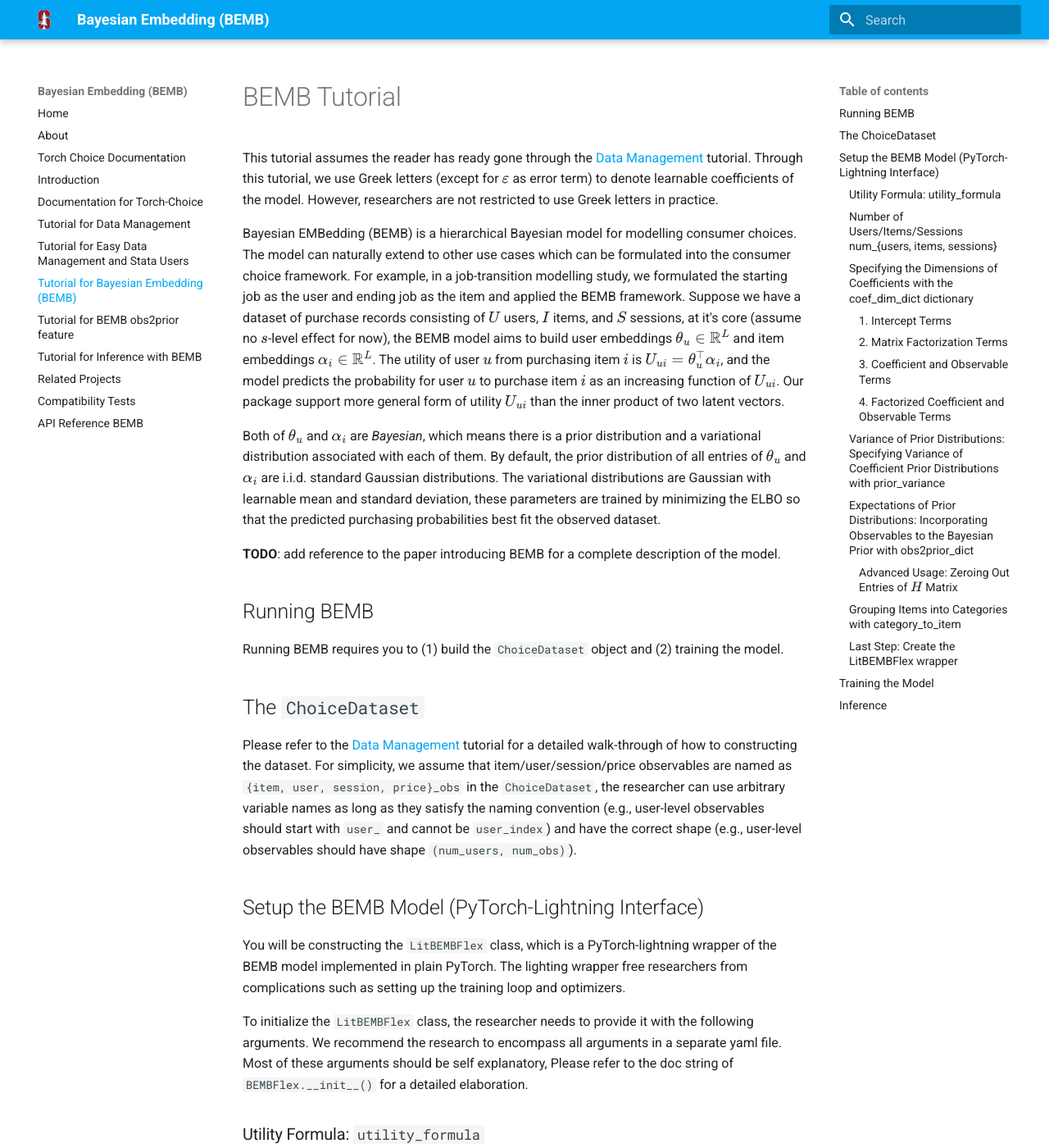
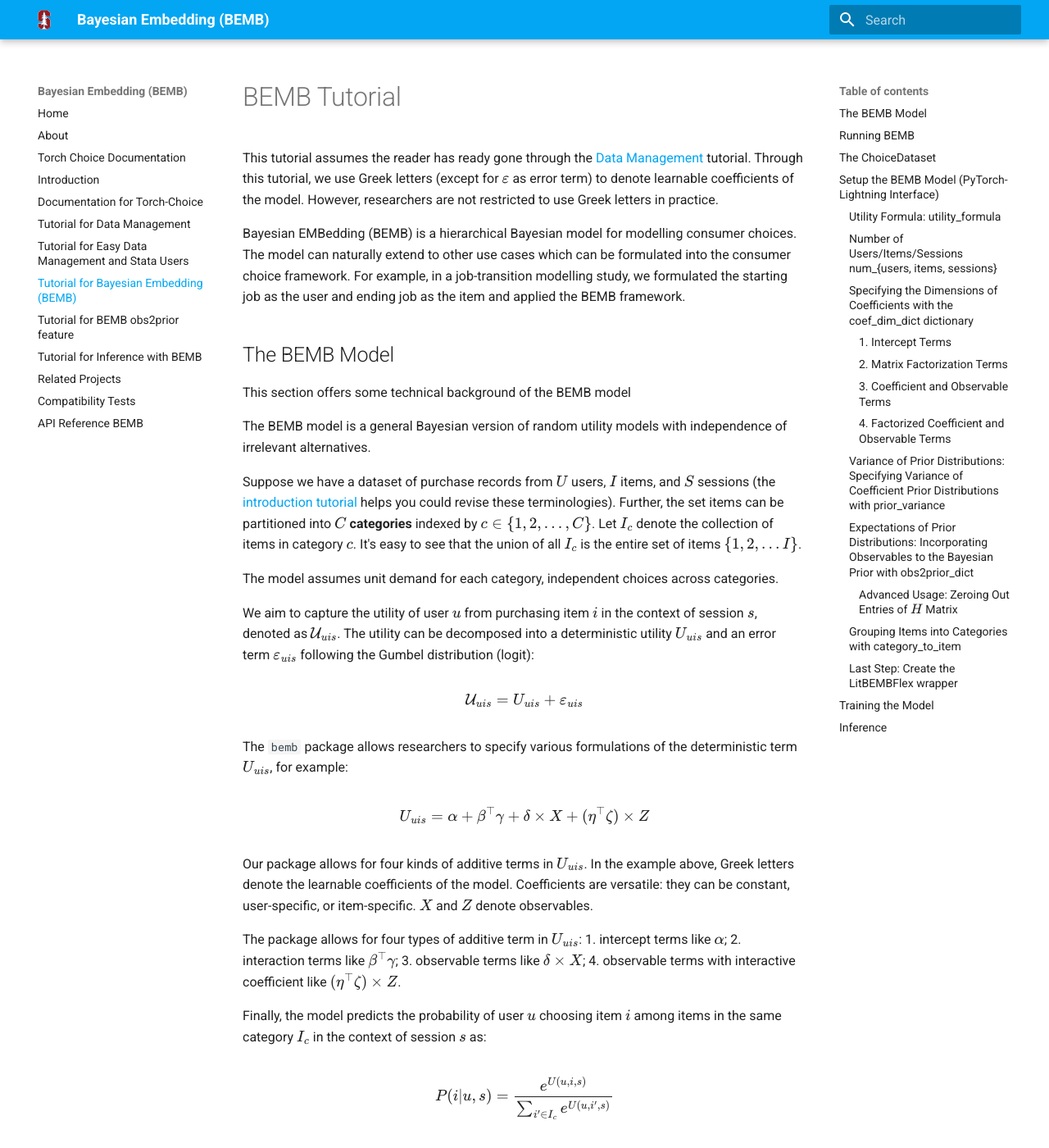
Before and after one commit to gsbDBI/bemb, an MkDocs documentation site: the page built from docs_src/bemb.md, in a window 1280 px wide and 1400 px high. Shown: the whole window at 82% size. Built offline with MkDocs 1.6.1 and Material for MkDocs 9.7.7, drawn with Linux system fonts in a browser that asks for light colours; formulas are drawn with MathJax 3; some of the changed text lies outside the part shown.

Commit message:
add more complete description of the BEMB model

```diff
--- a/docs_src/bemb.md
+++ b/docs_src/bemb.md
@@ -8,7 +8,47 @@ Through this tutorial, we use Greek letters (except for $\varepsilon$ as error t
 Bayesian EMBedding (BEMB) is a hierarchical Bayesian model for modelling consumer choices.
 The model can naturally extend to other use cases which can be formulated into the consumer choice framework.
 For example, in a job-transition modelling study, we formulated the starting job as the user and ending job as the item and applied the BEMB framework.
-Suppose we have a dataset of purchase records consisting of $U$ users, $I$ items, and $S$ sessions, at it's core (assume no $s$-level effect for now), the BEMB model aims to build user embeddings $\theta_u \in \mathbb{R}^{L}$ and item embeddings $\alpha_i \in \mathbb{R}^{L}$. The utility of user $u$ from purchasing item $i$ is $U_{ui} = \theta_u^\top \alpha_i$, and the model predicts the probability for user $u$ to purchase item $i$ as an increasing function of $U_{ui}$.
+
+## The BEMB Model
+This section offers some technical background of the BEMB model
+
+The BEMB model is a general Bayesian version of random utility models with independence of irrelevant alternatives.
+
+Suppose we have a dataset of purchase records from $U$ users, $I$ items, and $S$ sessions (the [introduction tutorial](https://gsbdbi.github.io/torch-choice/intro/) helps you could revise these terminologies).
+Further, the set items can be partitioned into $C$ **categories** indexed by $c \in \{1,2,\dots,C\}$. Let $I_c$ denote the collection of items in category $c$. It's easy to see that the union of all $I_c$ is the entire set of items $\{1, 2, \dots I\}$.
+
+The model assumes unit demand for each category, independent choices across categories.
+
+We aim to capture the utility of user $u$ from purchasing item $i$ in the context of session $s$, denoted as $\mathcal{U}_{uis}$.
+The utility can be decomposed into a deterministic utility $U_{uis}$ and an error term $\varepsilon_{uis}$ following the Gumbel distribution (logit):
+
+$$
+\mathcal{U}_{uis} = U_{uis} + \varepsilon_{uis}
+$$
+
+The `bemb` package allows researchers to specify various formulations of the deterministic term $U_{uis}$, for example:
+
+$$
+U_{uis} = \alpha + \beta^\top \gamma + \delta \times X + (\eta^\top \zeta) \times Z
+$$
+
+Our package allows for four kinds of additive terms in $U_{uis}$.
+In the example above, Greek letters denote the learnable coefficients of the model.
+Coefficients are versatile: they can be constant, user-specific, or item-specific. $X$ and $Z$ denote observables.
+
+The package allows for four types of additive term in $U_{uis}$:
+1. intercept terms like $\alpha$;
+2. interaction terms like $\beta^\top \gamma$;
+3. observable terms like $\delta \times X$;
+4. observable terms with interactive coefficient like $(\eta^\top \zeta) \times Z$.
+
+Finally, the model predicts the probability of user $u$ choosing item $i$ among items in the same category $I_c$ in the context of session $s$ as:
+
+$$
+P(i|u,s) = \frac{e^{U(u, i, s)}}{\sum_{i' \in I_c} e^{U(u, i', s)}}
+$$
+
+For example, at BEMB's core (assume no $s$-level effect for now), the BEMB model aims to build user embeddings $\theta_u \in \mathbb{R}^{L}$ and item embeddings $\alpha_i \in \mathbb{R}^{L}$. The utility of user $u$ from purchasing item $i$ is $U_{ui} = \theta_u^\top \alpha_i$, and the model predicts the probability for user $u$ to purchase item $i$ as an increasing function of $U_{ui}$.
 Our package support more general form of utility $U_{ui}$ than the inner product of two latent vectors.
 
 Both of $\theta_u$ and $\alpha_i$ are *Bayesian*, which means there is a prior distribution and a variational distribution associated with each of them.
```
Also changed, not shown: other parts of docs_src/bemb.md (+7 -7 lines).
